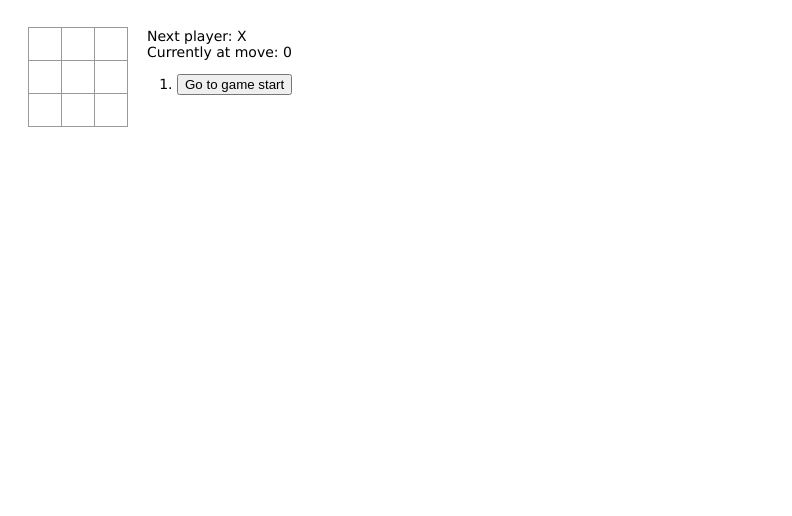
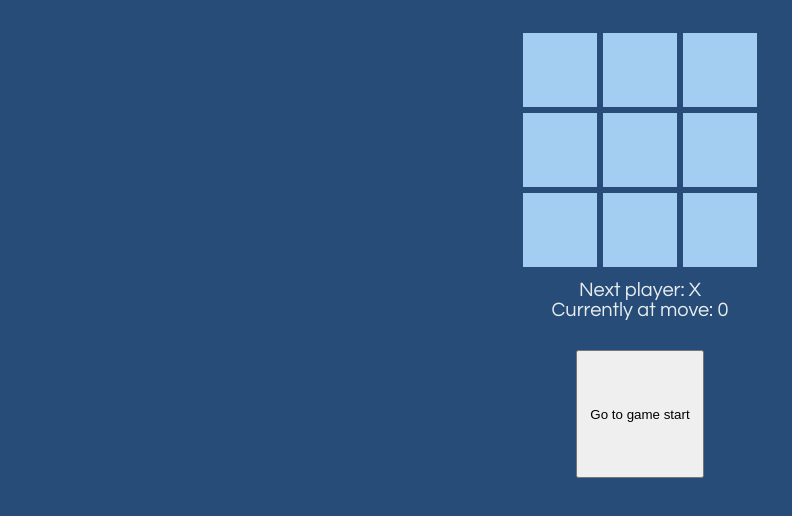
Before and after one commit to SamAndPel/tic-tac-toe, a React app: page / in a window 1280 px wide. Shown: the whole page, without its empty margins (0-792 px from the left). Built offline with nearby package versions, Linux system fonts and the light colour scheme.

Commit message:
Polish CSS

```diff
--- a/src/components/board.css
+++ b/src/components/board.css
@@ -1,5 +1,3 @@
-.board-row:after {
-    clear: both;
-    content: "";
-    display: table;
+.board {
+    padding: 10px;
 }
--- a/src/components/board.js
+++ b/src/components/board.js
@@ -9,7 +9,7 @@ class Board extends React.Component {
 
     render() {
         return (
-            <div>
+            <div className="board">
                 <div className="board-row">
                     {this.renderSquare(0)}
                     {this.renderSquare(1)}
--- a/src/components/game.css
+++ b/src/components/game.css
@@ -1,17 +1,35 @@
 ol,
 ul {
-    padding-left: 30px;
-}
-
-.status {
-    margin-bottom: 10px;
+    list-style-type: none;
+    padding: 0;
 }
 
 .game {
     display: flex;
-    flex-direction: row;
+    flex-direction: column;
+    align-items: center;
 }
 
 .game-info {
-    margin-left: 20px;
+    display: flex;
+    flex-direction: column;
+    align-items: center;
 }
+
+.game-info p {
+    margin: 0;
+}
+
+.game-timeline {
+    display: flex;
+    align-items: center;
+    flex-direction: row;
+    flex-wrap: wrap;
+    max-width: 70vw;
+}
+
+.game-timeline-button {
+    width: 8rem;
+    height: 8rem;
+    margin: 10px;
+}
--- a/src/components/game.js
+++ b/src/components/game.js
@@ -64,7 +64,7 @@ class Game extends React.Component {
             const desc = move ? "Go to move #" + move : "Go to game start"
             return (
                 <li key={move}>
-                    <button onClick={() => this.jumpTo(move)}>{desc}</button>
+                    <button className="game-timeline-button" onClick={() => this.jumpTo(move)}>{desc}</button>
                 </li>
             )
         });
@@ -80,13 +80,11 @@ class Game extends React.Component {
 
         return (
             <div className="game">
-                <div className="game-board">
-                    <Board squares={current.squares} onClick={(i) => this.handleClick(i)} />
-                </div>
+                <Board squares={current.squares} onClick={(i) => this.handleClick(i)} />
                 <div className="game-info">
-                    <div>{status}</div>
-                    <div>{currentStep}</div>
-                    <ol>{moves}</ol>
+                    <p>{status}</p>
+                    <p>{currentStep}</p>
+                    <ol className="game-timeline">{moves}</ol>
                 </div>
             </div>
         );
--- a/src/components/square.css
+++ b/src/components/square.css
@@ -1,22 +1,9 @@
 .square {
-    background: #fff;
-    border: 1px solid #999;
+    background: #A3CEF1;
+    border: 3px solid #274C77;
+    font-size: 3rem;
+    font-weight: bold;
+    width: 5rem;
+    height: 5rem;
     float: left;
-    font-size: 24px;
-    font-weight: bold;
-    line-height: 34px;
-    height: 34px;
-    margin-right: -1px;
-    margin-top: -1px;
-    padding: 0;
-    text-align: center;
-    width: 34px;
 }
-
-.square:focus {
-    outline: none;
-}
-
-.kbd-navigation .square:focus {
-    background: #ddd;
-}
--- a/src/index.css
+++ b/src/index.css
@@ -1,4 +1,13 @@
+/* https://coolors.co/palette/e7ecef-274c77-6096ba-a3cef1-8b8c89 */
+
 body {
-    font: 14px Verdana, Futura, sans-serif;
+    font: 20px "Century gothic", Futura, sans-serif;
+    margin: 0;
+    height: 100%;
+    width: 100%;
     padding: 20px;
+    box-sizing: border-box;
+    background-color: #274C77;
+    color: #E7ECEF;
+
 }
```
